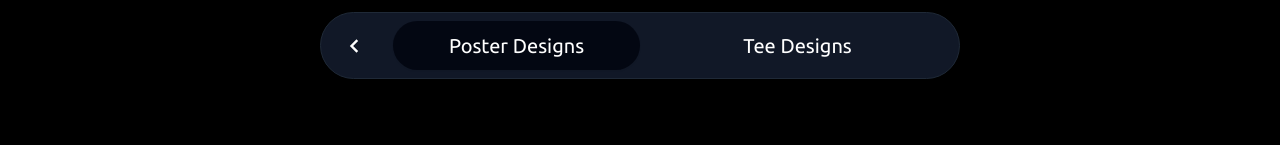
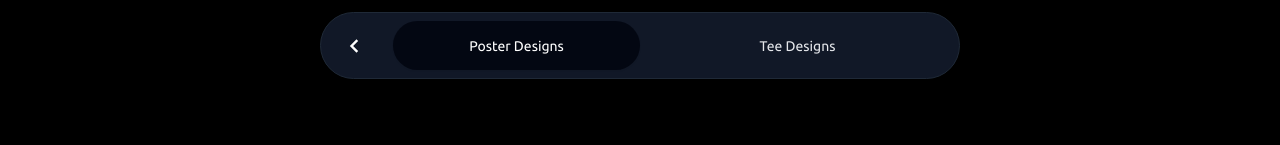
Before and after one commit to Sambid10/aayushport, a Next.js app: page /all in a window 1280 px wide. Shown: the top 145 px of the page. Built offline with nearby package versions, Linux system fonts and the light colour scheme.

Commit message:
font-size changes

```diff
--- a/src/app/_components/Navbar.tsx
+++ b/src/app/_components/Navbar.tsx
@@ -56,6 +56,7 @@ export default function Navbar() {
                 {links.map((link, i) => (
                         <Link
                             key={i}
+
                             prefetch={true}
                             href={link.href}
                             className={twMerge(
--- a/src/app/all/page.tsx
+++ b/src/app/all/page.tsx
@@ -58,7 +58,7 @@ export default function Page() {
                 <BiChevronLeft className='h-7 w-7 '/>
               </button>
               <TabsTrigger
-                className="text-xl font-medium h-[85%]  rounded-full w-full hover:bg-gray-700 ease-in duration-200 transition-colors"
+                className="text-gray-200 font-medium h-[85%]  rounded-full w-full hover:bg-gray-700 ease-in duration-200 transition-colors"
                 value="Poster"
               >
                 Poster Designs
@@ -70,7 +70,7 @@ export default function Page() {
               className="flex justify-center items-center h-full"
             >
               <TabsTrigger
-                className="text-xl font-medium h-[85%]  w-full rounded-full  hover:bg-gray-700 ease-in duration-200 transition-colors"
+                className=" text-gray-200 font-medium h-[85%]  w-full rounded-full  hover:bg-gray-700 ease-in duration-200 transition-colors"
                 value="tee-designs"
               >
                 Tee Designs
```
